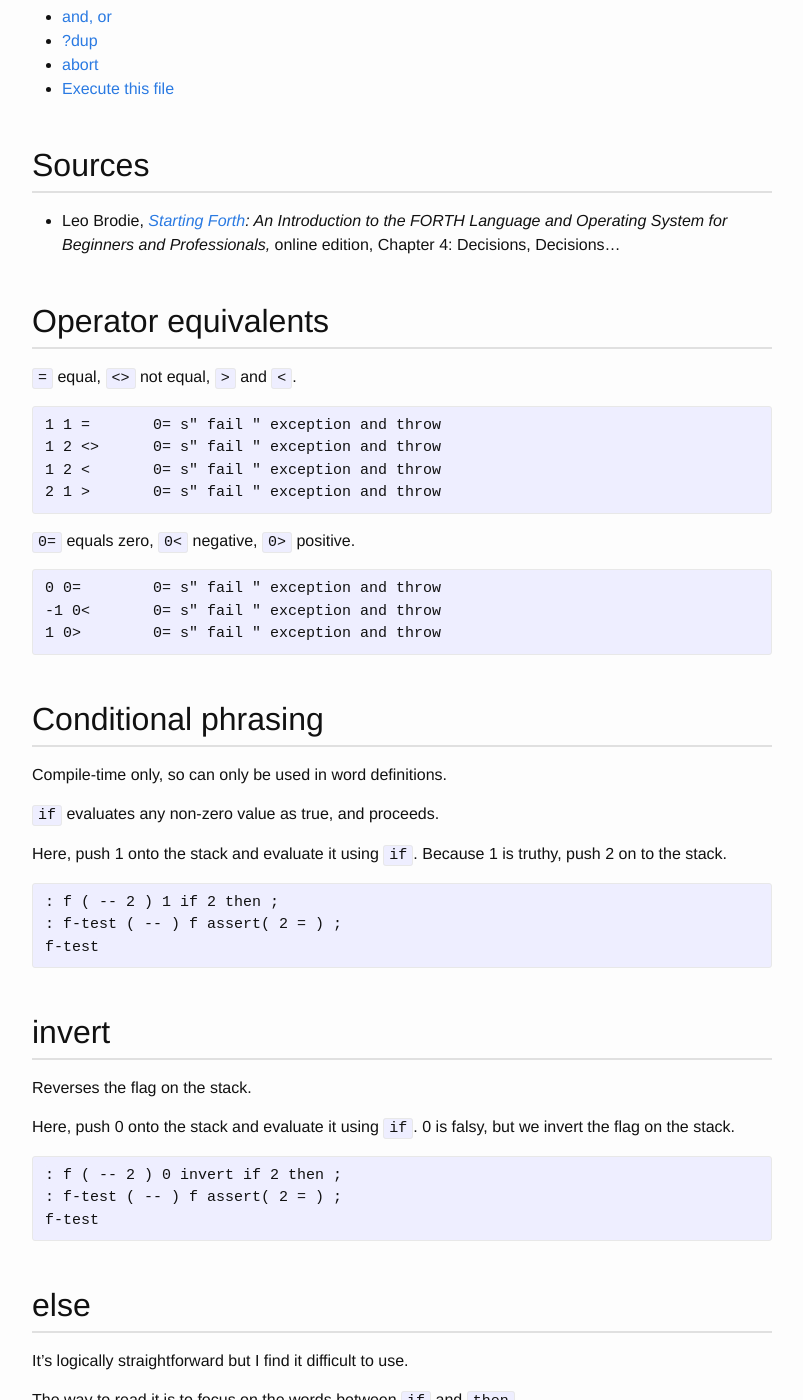
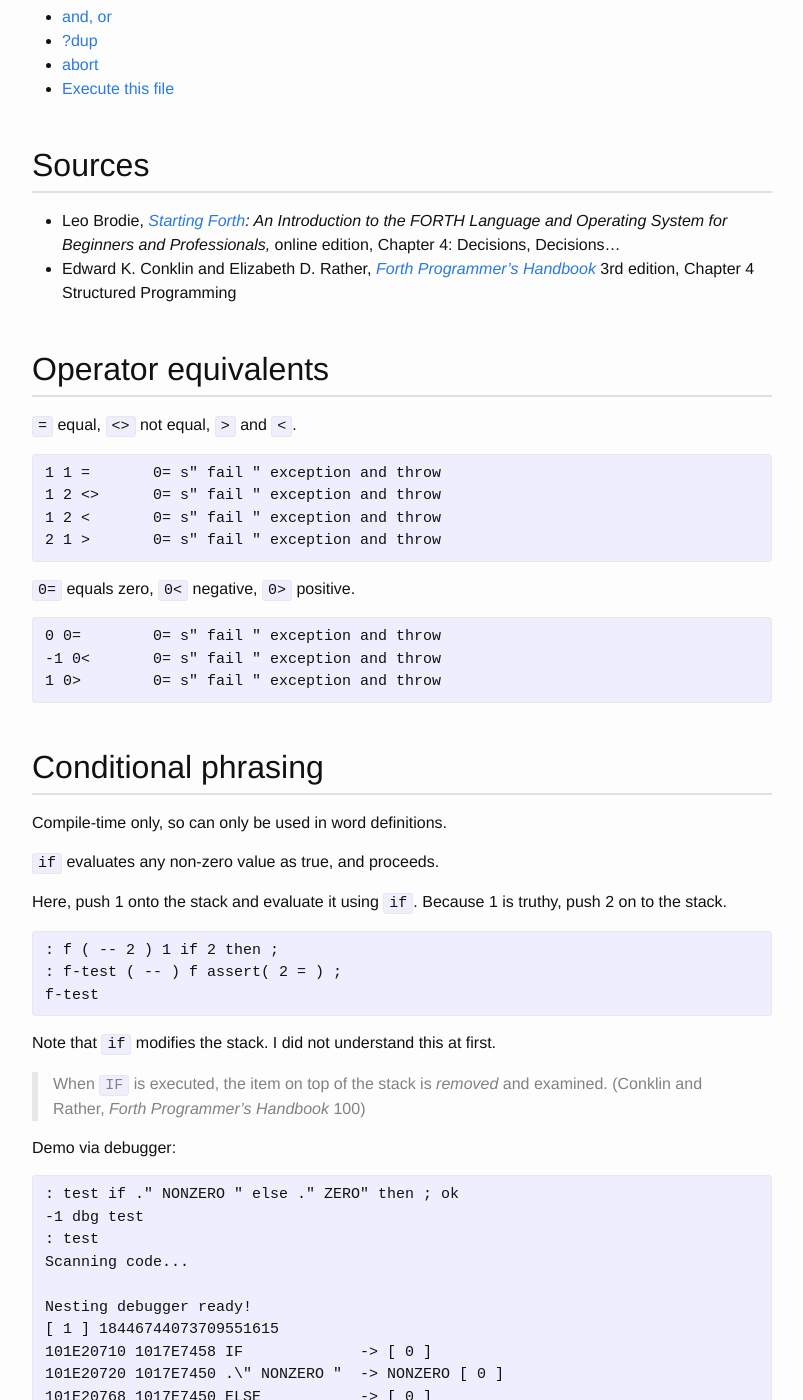
Before and after one commit to bitfragment/plnotes, a Jekyll site: the page built from _forth/control-flow.md, in a window 1280 px wide and 1400 px high, scrolled down 405 px. Shown: the whole window, without its empty margins (238-1041 px from the left). Built offline with Jekyll 4.4.1, drawn with Linux system fonts in a browser that asks for light colours; some of the changed text lies outside the part shown.

Commit message:
Expand section "Conditional phrasing"

````diff
--- a/_forth/control-flow.md
+++ b/_forth/control-flow.md
@@ -13,8 +13,11 @@ title: 'Forth control flow'
 * Leo Brodie, *[Starting Forth]: An Introduction to the FORTH Language
   and Operating System for Beginners and Professionals,* online edition,
   Chapter 4: Decisions, Decisions...
+* Edward K. Conklin and Elizabeth D. Rather, *[Forth Programmer's
+  Handbook]* 3rd edition, Chapter 4 Structured Programming
 
 [Starting Forth]: https://www.forth.com/starting-forth/
+[Forth Programmer's Handbook]: https://www.forth.com/product/forth-programmers-handbook/
 
 ## Operator equivalents
 
@@ -48,6 +51,49 @@ truthy, push 2 on to the stack.
 : f ( -- 2 ) 1 if 2 then ;
 : f-test ( -- ) f assert( 2 = ) ;
 f-test
+```
+
+Note that `if` modifies the stack. I did not understand this at first.
+
+> When `IF` is executed, the item on top of the stack is *removed* and
+> examined. (Conklin and Rather, *Forth Programmer's Handbook* 100)
+
+Demo via debugger:
+
+```forth
+: test if ." NONZERO " else ." ZERO" then ; ok
+-1 dbg test
+: test
+Scanning code...
+
+Nesting debugger ready!
+[ 1 ] 18446744073709551615
+101E20710 1017E7458 IF             -> [ 0 ]
+101E20720 1017E7450 .\" NONZERO "  -> NONZERO [ 0 ]
+101E20768 1017E7450 ELSE           -> [ 0 ]
+101E207C0 1017E7428 THEN ;         ->  ok
+
+0 dbg test
+: test
+Scanning code...
+
+Nesting debugger ready!
+[ 1 ] 00000
+101E20710 1017E7458 IF             -> [ 0 ]
+101E20778 1017E7450 .\" ZERO"      -> ZERO[ 0 ]
+101E207C0 1017E7428 THEN ;         ->  ok
+
+1 dbg test
+: test
+Scanning code...
+
+Nesting debugger ready!
+[ 1 ] 00001
+101E20710 1017E7458 IF             -> [ 0 ]
+101E20720 1017E7450 .\" NONZERO "  -> NONZERO [ 0 ]
+101E20768 1017E7450 ELSE           -> [ 0 ]
+101E207C0 1017E7428 THEN ;         ->  ok
+
 ```
 
 ## invert
````
